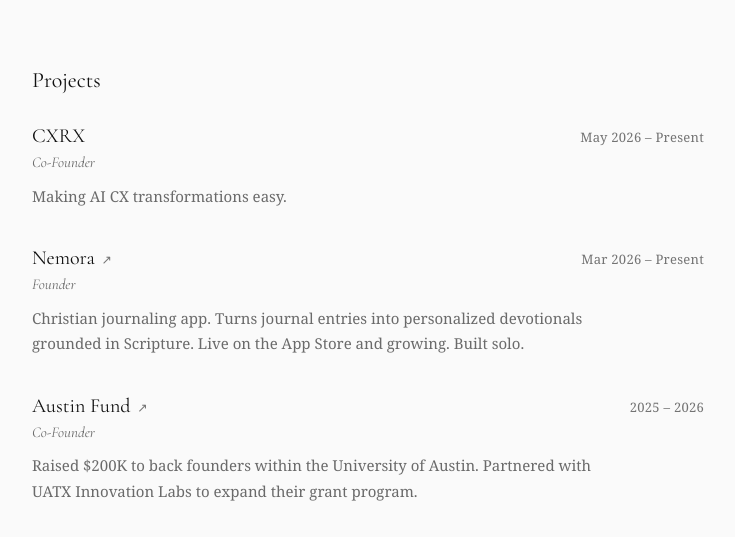
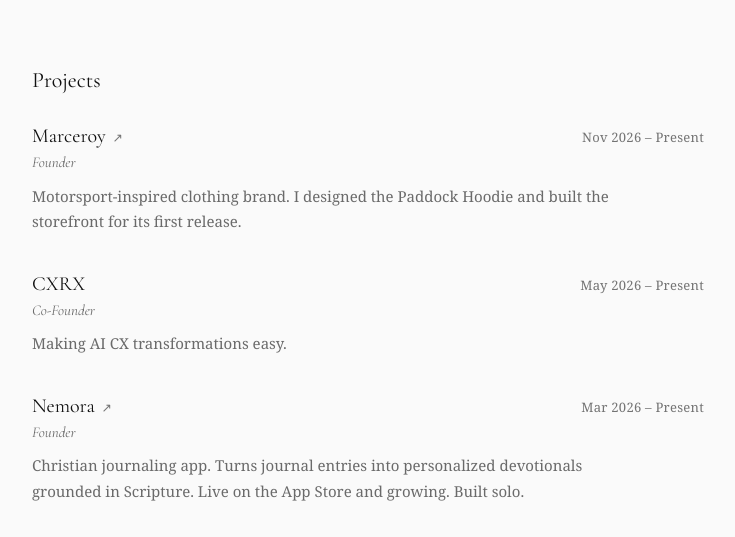
Before and after one commit to chaseroll/personal-site, a plain HTML site: page resume/index.html in a window 1280 px wide. Shown: the part 203-740 px from the top of the page, without its empty margins (272-1007 px from the left). Drawn offline with Linux system fonts and the light colour scheme.

Commit message:
List Marceroy in portfolio projects

```diff
--- a/resume/index.html
+++ b/resume/index.html
@@ -74,6 +74,15 @@
       <h2>Projects</h2>
 
       <div class="entries">
+
+        <article class="entry" id="marceroy">
+          <div class="head">
+            <h3><a href="https://marceroy.com/">Marceroy <span class="ext" aria-hidden="true">&nearr;</span></a></h3>
+            <span class="dates">Nov 2026 &ndash; Present</span>
+          </div>
+          <p class="role">Founder</p>
+          <p class="desc">Motorsport-inspired clothing brand. I designed the Paddock Hoodie and built the storefront for its first release.</p>
+        </article>
 
         <article class="entry">
           <div class="head">
```
